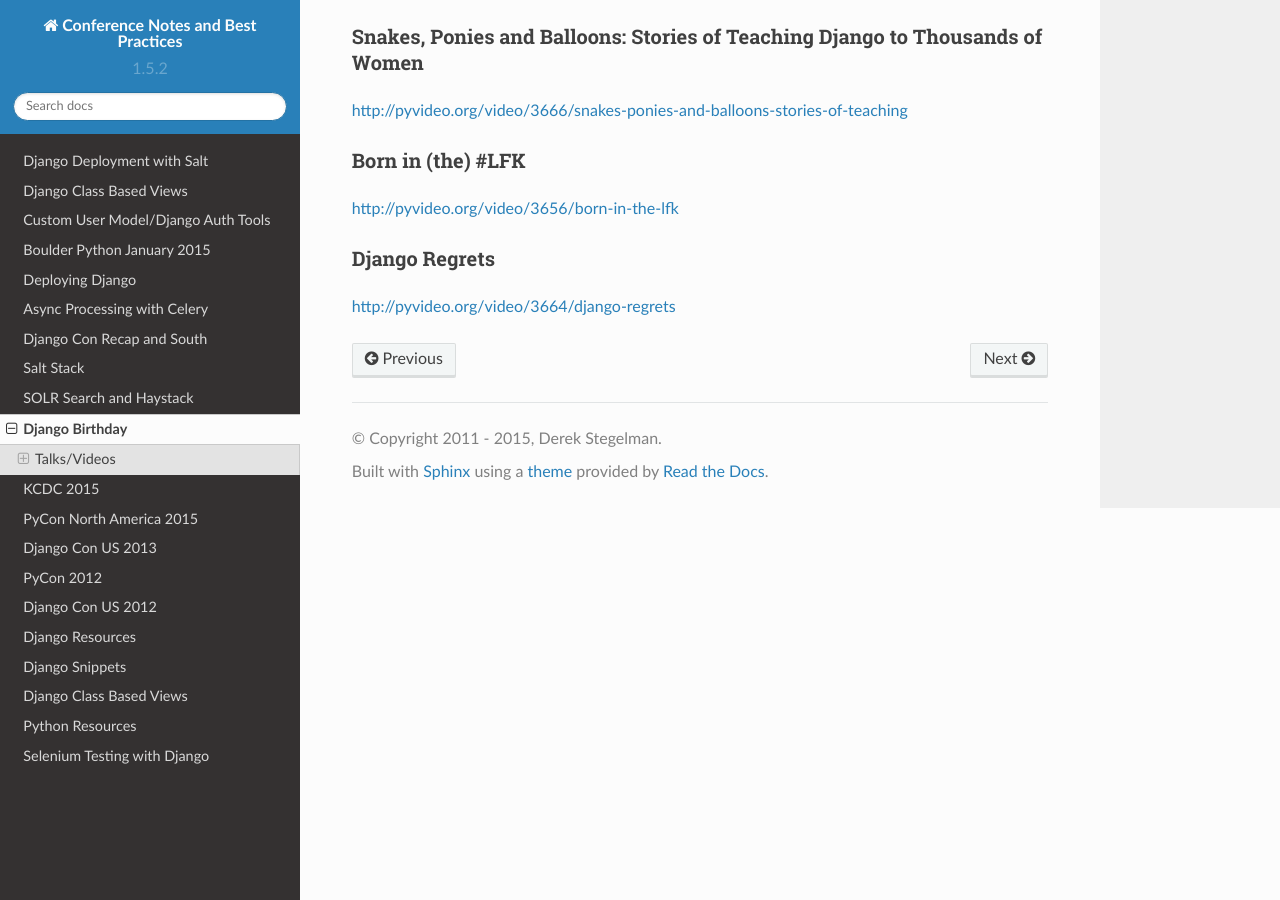
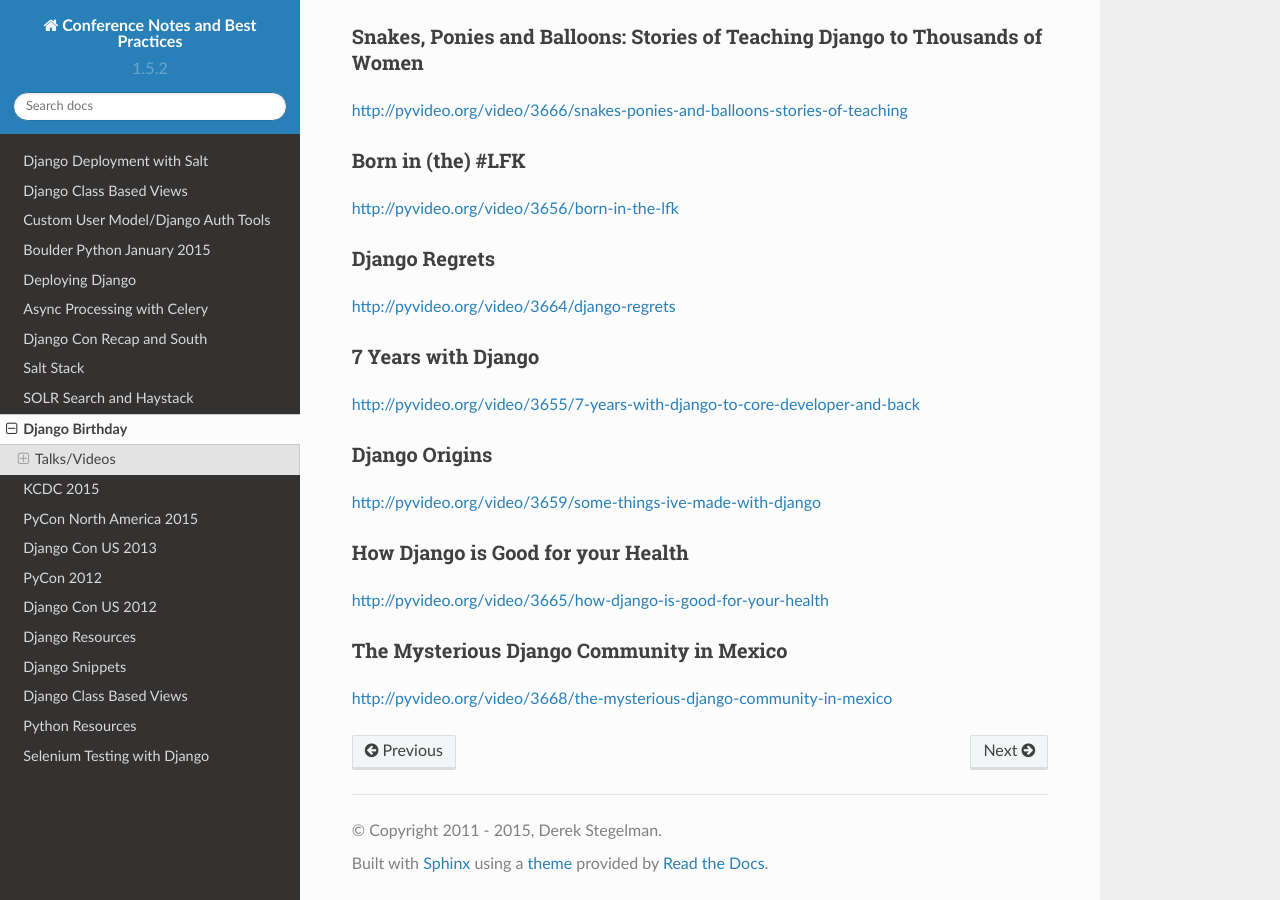
Before and after one commit to dstegelman/dstegelman-event-notes, a Sphinx documentation site: the page built from source/conferences/djangobirthday/index.rst, in a window 1280 px wide and 900 px high, scrolled down 973 px. Built offline with Sphinx 7.4.7 and the Read the Docs theme 2.0.0, drawn with Linux system fonts in a browser that asks for light colours.

Commit message:
Update Django Birthday talks.

```diff
--- a/source/conferences/djangobirthday/index.rst
+++ b/source/conferences/djangobirthday/index.rst
@@ -49,3 +49,19 @@
 Django Regrets
 ~~~~~~~~~~~~~~
 http://pyvideo.org/video/3664/django-regrets
+
+7 Years with Django
+~~~~~~~~~~~~~~~~~~~
+http://pyvideo.org/video/3655/7-years-with-django-to-core-developer-and-back
+
+Django Origins
+~~~~~~~~~~~~~~
+http://pyvideo.org/video/3659/some-things-ive-made-with-django
+
+How Django is Good for your Health
+~~~~~~~~~~~~~~~~~~~~~~~~~~~~~~~~~~
+http://pyvideo.org/video/3665/how-django-is-good-for-your-health
+
+The Mysterious Django Community in Mexico
+~~~~~~~~~~~~~~~~~~~~~~~~~~~~~~~~~~~~~~~~~
+http://pyvideo.org/video/3668/the-mysterious-django-community-in-mexico
```
